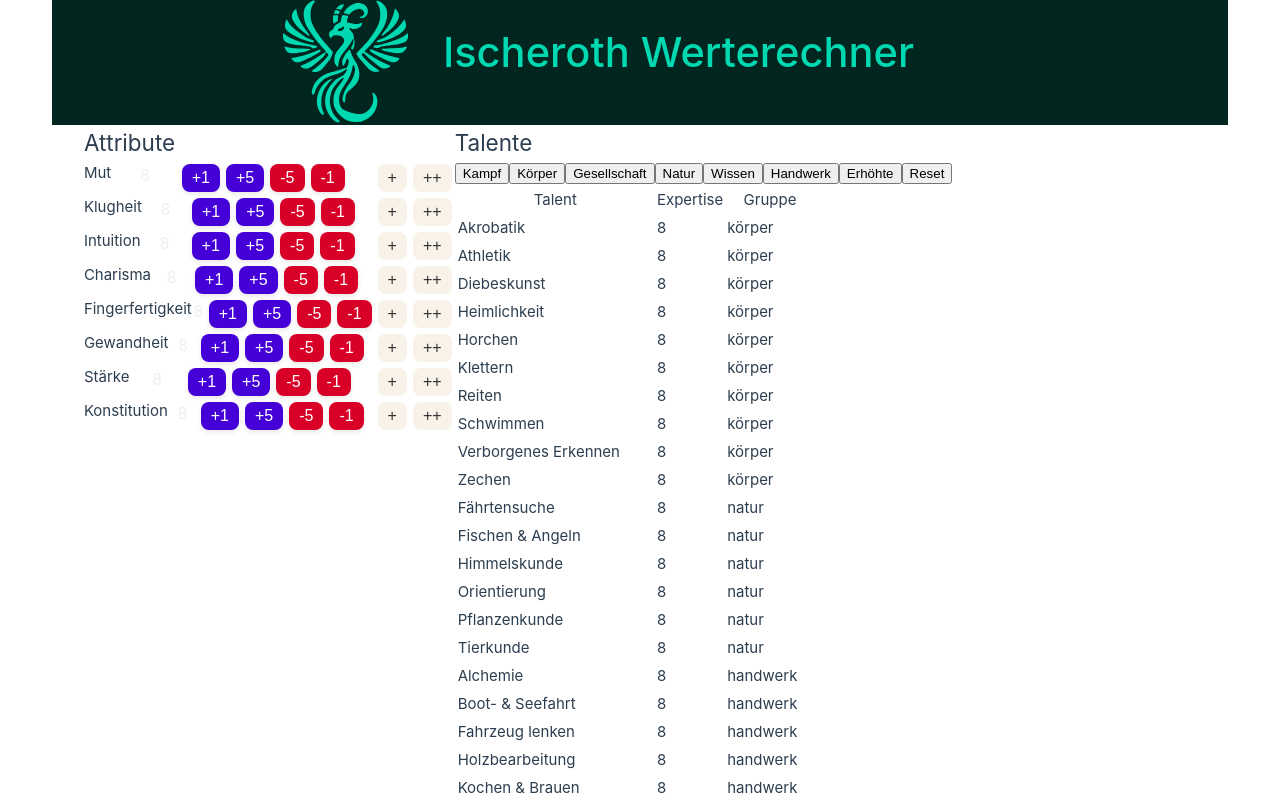
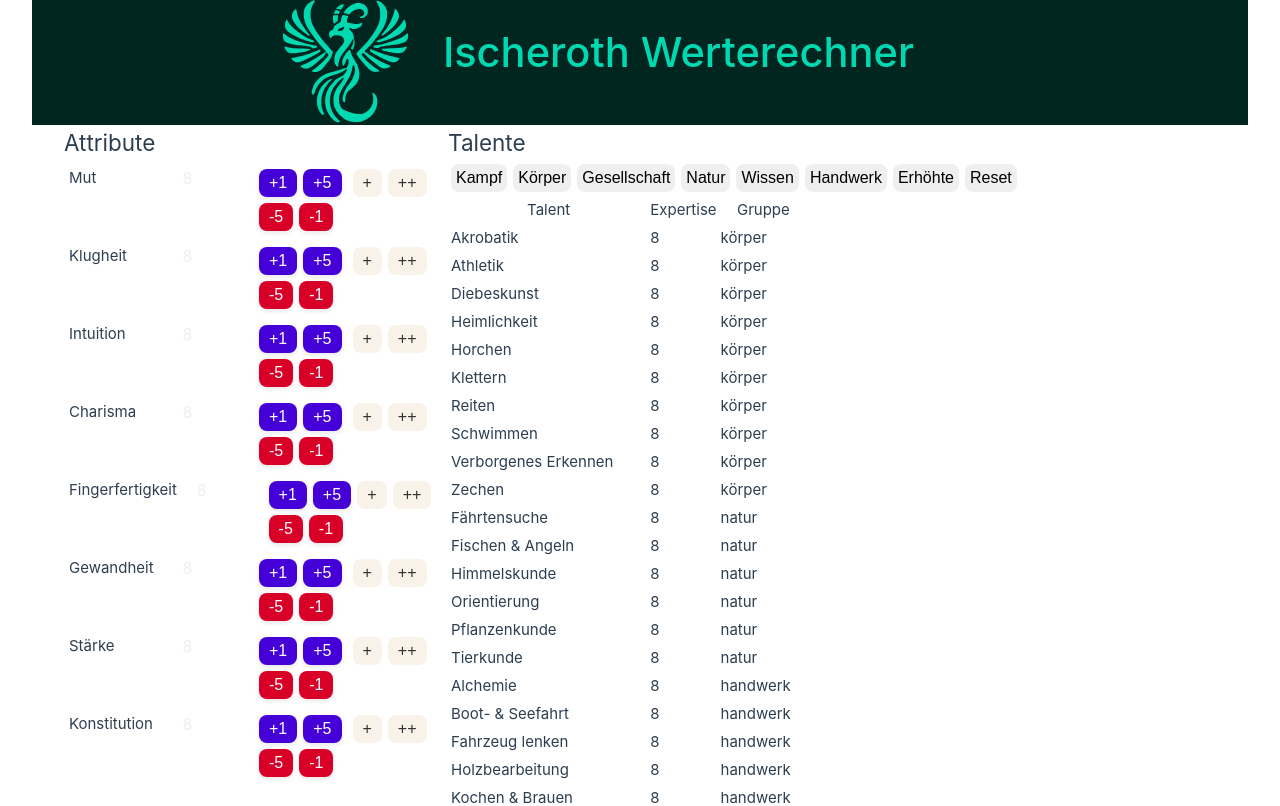
Before and after one commit to Mahortin/ischeroth-werterechner-vite, a Vue app: page / in a window 1280 px wide. Shown: the top 806 px of the page. Built offline with nearby package versions, Linux system fonts and the light colour scheme.

Commit message:
use grid for attribute structure, undo hover if hover is not supported

```diff
--- a/src/components/SingleAttribute.vue
+++ b/src/components/SingleAttribute.vue
@@ -17,7 +17,7 @@
 
 <template>
   <div class="attribute-info">
-    <span class="attribute-name">{{ attributeName }}</span>
+    <span class="attribute-name two-rows">{{ attributeName }}</span>
     <label :class="increased > 0 ? 'highlight' : ''">{{ getValueByKey(attributeKey) }}</label>
     <div>
       <button class="adjust-attribute add" @click="store.addToAttribute(attributeKey, 1)">
@@ -52,10 +52,19 @@
 
 <style scoped>
 .attribute-info {
-  display: flex;
-  justify-content: space-between;
-  align-content: space-between;
+  display: grid;
+  grid-template-columns: repeat(4, 1fr);
+  grid-template-rows: repeat(2, auto);
+  justify-content: center;
+  align-content: center;
   width: 100%;
+  max-width: 500px;
+  margin: auto;
+  padding: 5px;
+}
+
+.two-rows {
+  grid-row: span 2;
 }
 
 .arrange-horizontally > * {
@@ -70,14 +79,14 @@
   /* background-color: #2c3e50;  */
   color: #ecf0f1; /* Light text for contrast */
   /* border: 1px solid #34495e; */
-  padding: 2px 2px;
+  padding: 0px 20px;
   font-size: 16px;
   transition:
     border-color 0.3s ease,
     box-shadow 0.3s ease; /* Smooth transitions */
 }
 
-label.highlight {
+.highlight {
   flex-shrink: 0;
   color: #93d800;
   font-weight: bold;
@@ -124,15 +133,16 @@
   color: #422002; /* Change the font color to white when active */
 }
 
-/* Hover state: Slight background change and shadow lift */
-button:hover {
-  background-color: #00d8b1; /* Light gray on hover for normal buttons */
-  box-shadow: 0 4px 10px rgba(0, 0, 0, 0.15); /* Increase shadow for hover effect */
-}
+/* Hover effects if hover is supported */
+@media (hover: hover) {
+  button:hover {
+    background-color: #00d8b1;
+    box-shadow: 0 4px 10px rgba(0, 0, 0, 0.15);
+  }
 
-/* Hover state for active button */
-button.highlight:hover {
-  background-color: #7fbb00ff;
-  box-shadow: 0 4px 10px rgba(0, 0, 0, 0.15);
+  button.highlight:hover {
+    background-color: #7fbb00ff;
+    box-shadow: 0 4px 10px rgba(0, 0, 0, 0.15);
+  }
 }
 </style>
--- a/src/components/TalentsView.vue
+++ b/src/components/TalentsView.vue
@@ -48,6 +48,14 @@
 </template>
 
 <style scoped>
+button {
+  padding: 5px 5px;
+  margin: 3px;
+  border: none;
+  border-radius: 8px; /* Softer edges with rounded corners */
+  font-size: 16px;
+}
+
 .filter-buttons {
   display: inline-block;
   flex-direction: row;
@@ -70,7 +78,6 @@
   transition:
     background-color 0.3s ease,
     box-shadow 0.3s ease; /* Smooth transitions */
-  width: 100%;
 }
 
 button.highlight {
```
